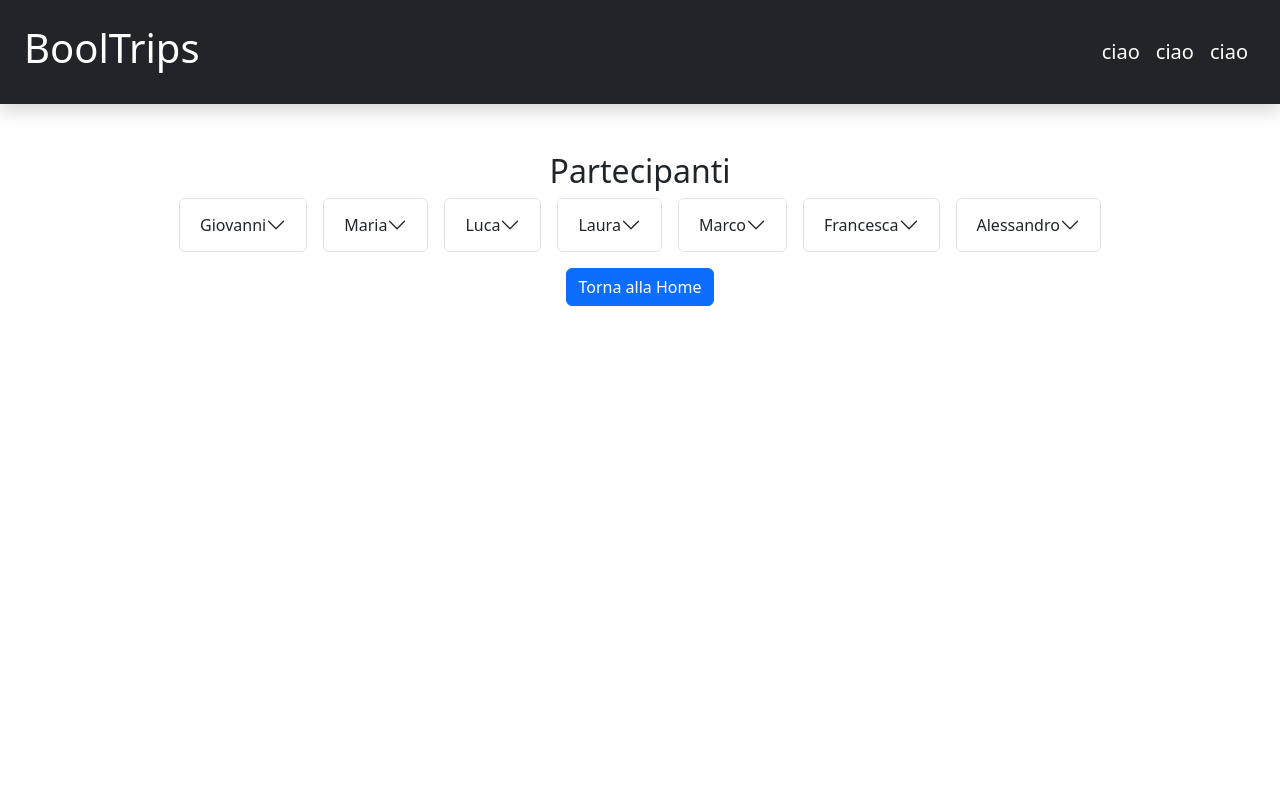
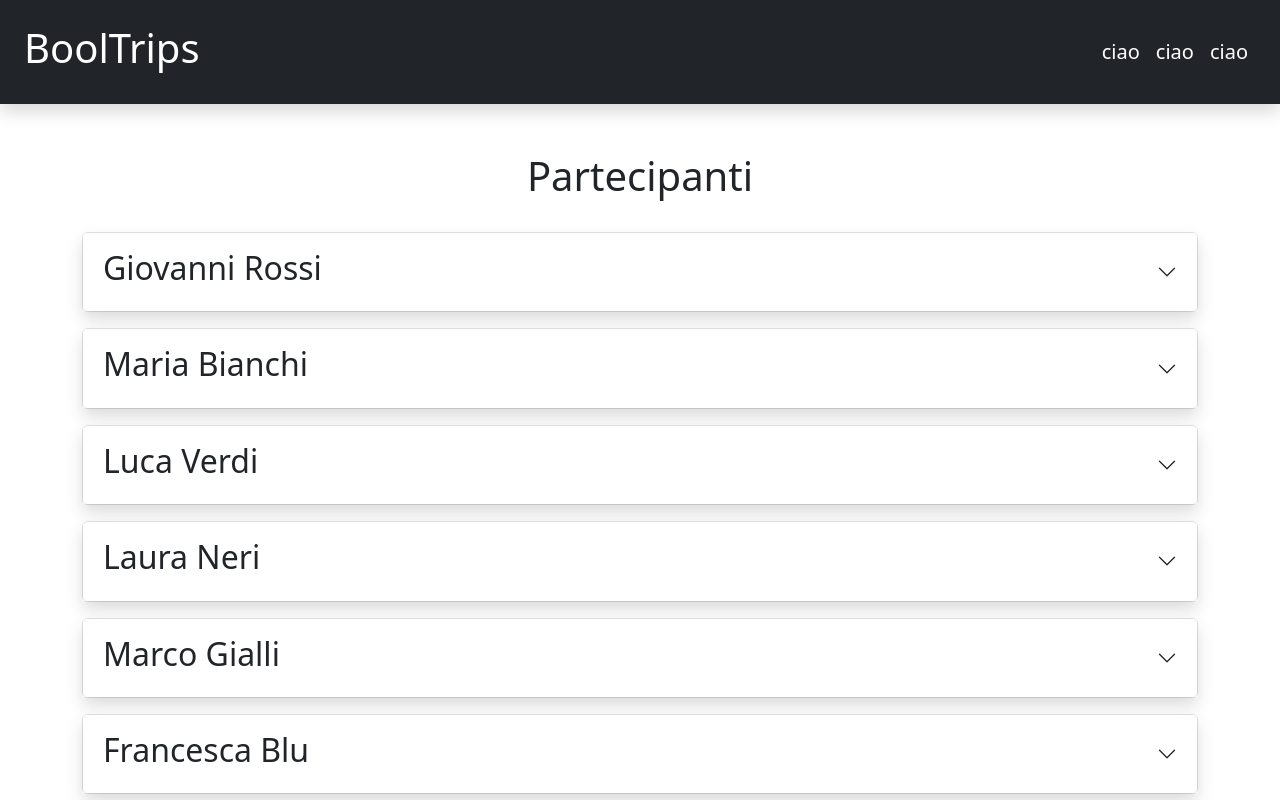
Before and after one commit to Pietroo03/Web-App-Gite, a React (Vite) app: page /trip/1 in a window 1280 px wide. Shown: the top 800 px of the page. Built offline with nearby package versions, Linux system fonts and the light colour scheme.

Commit message:
add style and layout

```diff
--- a/src/components/SingleTripCard.jsx
+++ b/src/components/SingleTripCard.jsx
@@ -8,9 +8,10 @@ export default function SingleTripsCard({ participant }) {
     };
 
     return (
-        <div className="accordion" id={`accordion-${participant.id}`}>
+        <div className="accordion py-2" id={`accordion-${participant.id}`}>
             <div className="accordion-item">
                 <h2 className="accordion-header">
+                    <div className='shadow'>
                         <button
                             className={`accordion-button ${isOpen ? '' : 'collapsed'}`}
                             type="button"
@@ -18,18 +19,24 @@ export default function SingleTripsCard({ participant }) {
                             aria-expanded={isOpen ? 'true' : 'false'}
                             aria-controls={`collapse-${participant.id}`}
                         >
-                        {participant.nome}
+                            <h2>
+                                <span>{participant.nome} </span>
+                                <span>{participant.cognome}</span>
+                            </h2>
                         </button>
+
+                    </div>
                 </h2>
                 <div
                     id={`collapse-${participant.id}`}
                     className={`accordion-collapse collapse ${isOpen ? 'show' : ''}`}
                     data-bs-parent={`#accordion-${participant.id}`}
                 >
-                    <div className="accordion-body">
+                    <div className="accordion-body fs-5">
                         <p><strong>Nome:</strong> {participant.nome}</p>
                         <p><strong>Cognome:</strong> {participant.cognome}</p>
                         <p><strong>Data di nascita:</strong> {participant.dataNascita}</p>
+                        <p><strong>Codice fiscale:</strong> {participant.codiceFiscale}</p>
                         <p><strong>Telefono:</strong> {participant.numeroTelefono}</p>
                         <p><strong>Email:</strong> {participant.email}</p>
                     </div>
--- a/src/components/TripsCard.jsx
+++ b/src/components/TripsCard.jsx
@@ -25,7 +25,7 @@ export default function TripsCard() {
                                             </div>
                                         </div>
                                         <div className='mt-3'>
-                                            <Link to={`trip/${trip.destinazione}`} className='btn btn-primary fs-6'>Dettagli Viaggio</Link>
+                                            <Link to={`trip/${trip.destinazione}`} className='btn btn-dark'>Dettagli Viaggio</Link>
                                         </div>
                                     </div>
 
--- a/src/pages/TripPage.jsx
+++ b/src/pages/TripPage.jsx
@@ -8,9 +8,9 @@ export default function TripPage() {
 
     return (
         <div className="container">
-            <h2 className="text-center">Partecipanti</h2>
-            <div className="row">
-                <div className="col d-flex justify-content-center flex-wrap gap-3">
+            <h1 className="text-center">Partecipanti</h1>
+            <div className="row row-cols-1">
+                <div className="col py-3">
                     {Participants.map((participant) =>
                         <SingleTripCard
                             participants_id={id}
@@ -21,7 +21,7 @@ export default function TripPage() {
                 </div>
             </div>
             <div className="text-center mt-3">
-                <Link to="/" className="btn btn-primary">
+                <Link to="/" className="btn btn-dark ">
                     Torna alla Home
                 </Link>
             </div>
```
Lines whose indentation alone changed are shown as unchanged.
